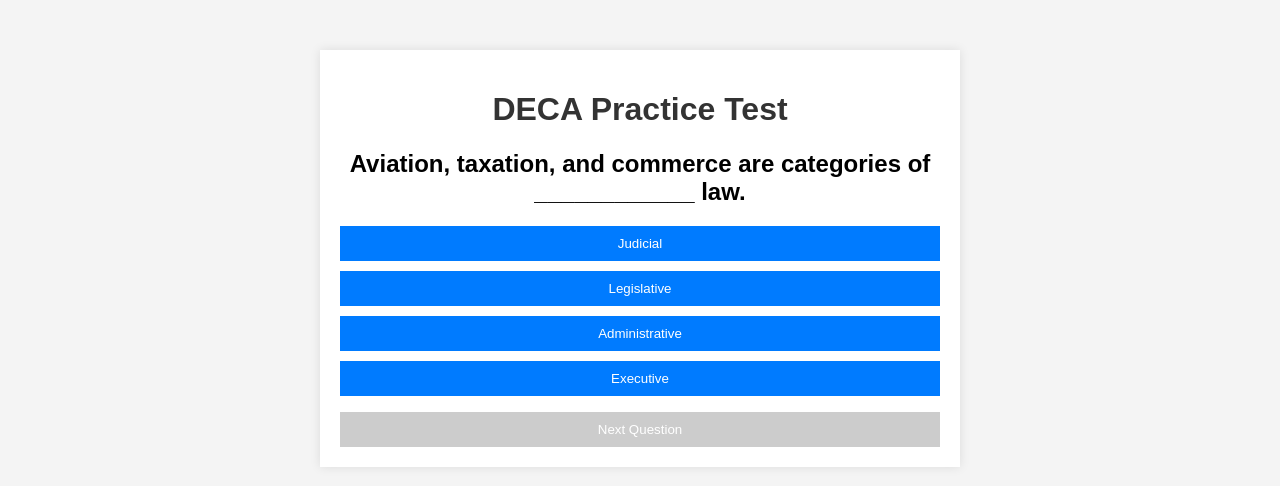
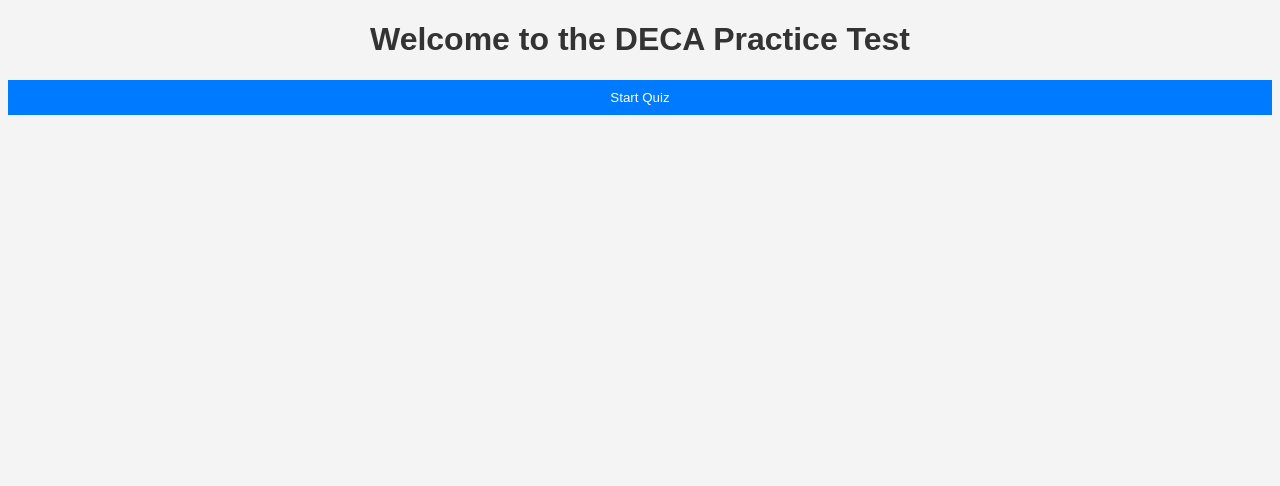
Before and after one commit to prakruthv/decatest-website, a React (Create React App) app: page / in a window 1280 px wide. Shown: the top 486 px of the page. Built offline with nearby package versions, Linux system fonts and the light colour scheme.

Commit message:
Update App.js

```diff
--- a/src/App.js
+++ b/src/App.js
@@ -1,60 +1,21 @@
 import React, { useState } from 'react';
-import questions from './questions';
+import Quiz from './Quiz';
 
 function App() {
-  const [currentQuestionIndex, setCurrentQuestionIndex] = useState(0);
-  const [selectedAnswer, setSelectedAnswer] = useState(null);
-  const [score, setScore] = useState(0);
-  const [showResults, setShowResults] = useState(false);
+    const [startQuiz, setStartQuiz] = useState(false);
 
-  const handleAnswerSelection = (answer) => {
-    setSelectedAnswer(answer);
-  };
-
-  const handleNextQuestion = () => {
-    if (selectedAnswer === questions[currentQuestionIndex].correctAnswer) {
-      setScore(score + 1);
-    }
-
-    const nextIndex = currentQuestionIndex + 1;
-    if (nextIndex < questions.length) {
-      setCurrentQuestionIndex(nextIndex);
-      setSelectedAnswer(null);
-    } else {
-      setShowResults(true);
-    }
-  };
-
-  return (
-    <div className="container">
-      <h1>DECA Practice Test</h1>
-      {!showResults ? (
-        <div className="quiz-container">
-          <h2>{questions[currentQuestionIndex].question}</h2>
-          <ul>
-            {questions[currentQuestionIndex].choices.map((choice, index) => (
-              <li key={index}>
-                <button
-                  onClick={() => handleAnswerSelection(choice)}
-                  className={selectedAnswer === choice ? "selected" : ""}
-                >
-                  {choice}
-                </button>
-              </li>
-            ))}
-          </ul>
-          <button onClick={handleNextQuestion} disabled={!selectedAnswer}>
-            Next Question
-          </button>
+    return (
+        <div className="app">
+            {!startQuiz ? (
+                <div className="welcome-section">
+                    <h1>Welcome to the DECA Practice Test</h1>
+                    <button onClick={() => setStartQuiz(true)}>Start Quiz</button>
+                </div>
+            ) : (
+                <Quiz />
+            )}
         </div>
-      ) : (
-        <div className="results-container">
-          <h2>Quiz Completed!</h2>
-          <p>Your Score: {score} / {questions.length}</p>
-        </div>
-      )}
-    </div>
-  );
+    );
 }
 
 export default App;
```
